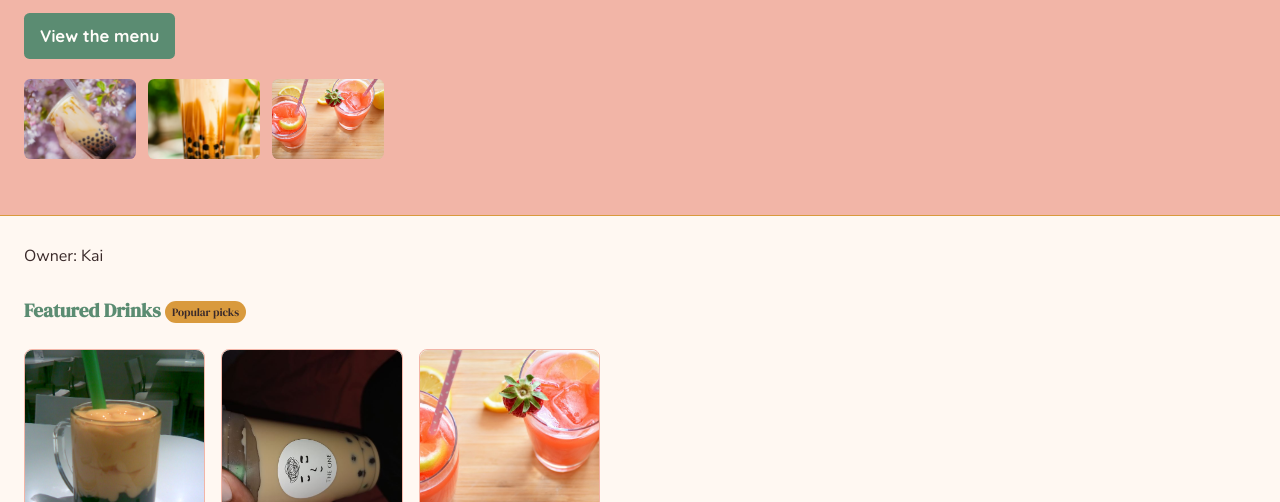
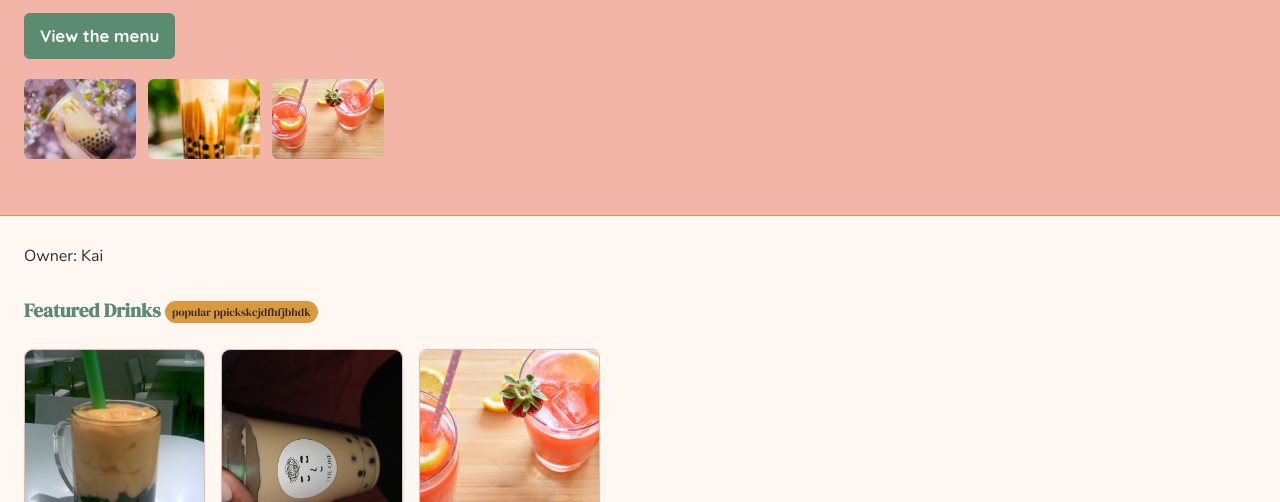
Before and after one commit to Ethanzboss/pearl-street-boba, a plain HTML site: page index.html in a window 1280 px wide. Shown: the part 298-800 px from the top of the page. Drawn offline with nearby package versions, Linux system fonts and the light colour scheme; a web font is replaced by a local one.

Commit message:
Update featured drinks badge text

```diff
--- a/index.html
+++ b/index.html
@@ -304,7 +304,7 @@
   <p>Owner: Kai</p>
 
   <section aria-labelledby="featured-drinks-title">
-    <h2 id="featured-drinks-title">Featured Drinks <span class="badge">Popular picks</span></h2>
+    <h2 id="featured-drinks-title">Featured Drinks <span class="badge">popular ppickskcjdfhfjbhdk</span></h2>
     <div class="drink-cards">
       <article class="drink-card">
         <img src="images/milk-tea.jpg" alt="Classic milk tea with boba">
```
